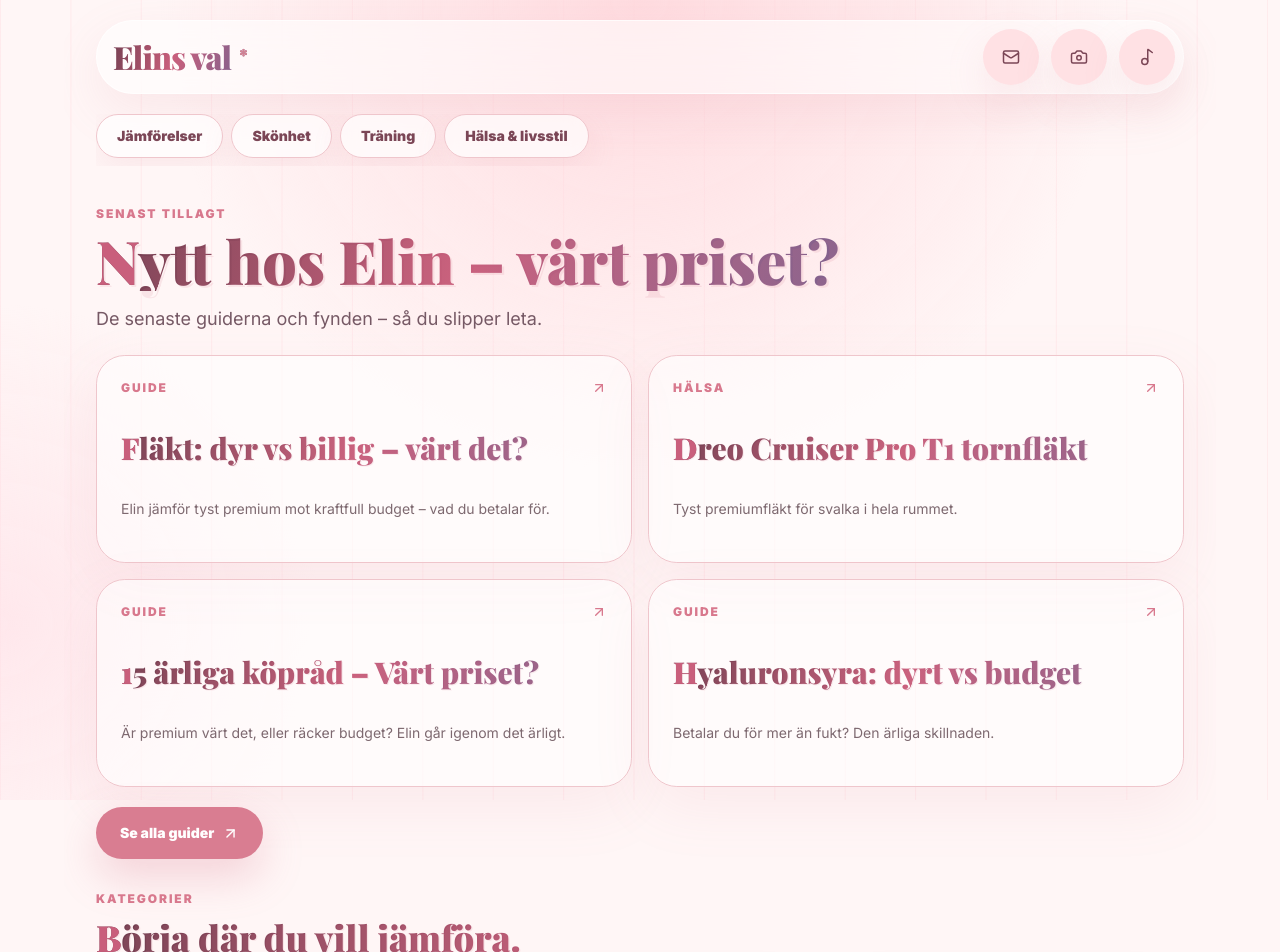
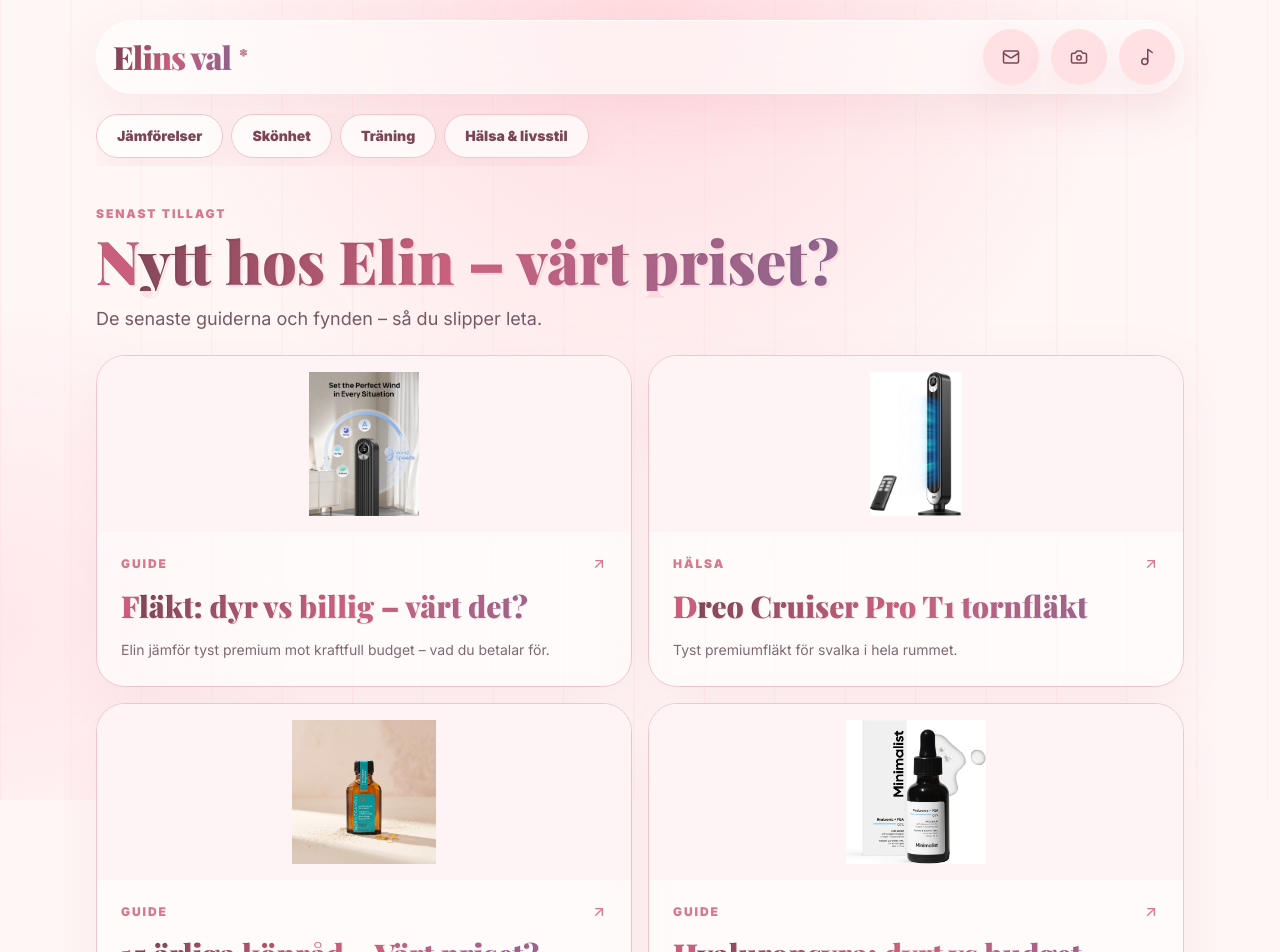
Before and after one commit to viperxgg/smart-art-ai, a Next.js app: page / in a window 1280 px wide. Shown: the top 952 px of the page. Built offline with nearby package versions, Linux system fonts and the light colour scheme; a web font is replaced by a local one.

Commit message:
feat(home): add product images to Senast tillagt cards

```diff
--- a/components/ProductDiscoveryLanding.tsx
+++ b/components/ProductDiscoveryLanding.tsx
@@ -29,6 +29,7 @@
   title: string;
   href: string;
   date: `${number}-${number}-${number}`;
+  image: string;
   blurb: string;
 };
 
@@ -39,6 +40,7 @@
     title: "Fläkt: dyr vs billig – värt det?",
     href: "/guider/flakt-dyr-vs-billig",
     date: "2026-06-26",
+    image: "/products/flakt-dreo/dreo-cruiser-1.webp",
     blurb:
       "Elin jämför tyst premium mot kraftfull budget – vad du betalar för.",
   },
@@ -47,6 +49,7 @@
     title: "Dreo Cruiser Pro T1 tornfläkt",
     href: "/halsa/flakt/dreo-cruiser-pro",
     date: "2026-06-26",
+    image: "/products/flakt-dreo/dreo-cruiser-thumbnail.webp",
     blurb: "Tyst premiumfläkt för svalka i hela rummet.",
   },
   {
@@ -54,6 +57,7 @@
     title: "15 ärliga köpråd – Värt priset?",
     href: "/guider",
     date: "2026-06-26",
+    image: "/products/moroccanoil-harolja/harolja-moroccanoil-thumbnail.webp",
     blurb:
       "Är premium värt det, eller räcker budget? Elin går igenom det ärligt.",
   },
@@ -62,6 +66,8 @@
     title: "Hyaluronsyra: dyrt vs budget",
     href: "/guider/hyaluronsyra-dyrt-vs-budget",
     date: "2026-06-26",
+    image:
+      "/products/minimalist-hyaluronsyra-serum/minimalist-hyaluronsyra-serum-thumbnail.webp",
     blurb: "Betalar du för mer än fukt? Den ärliga skillnaden.",
   },
   {
@@ -69,6 +75,7 @@
     title: "Dyson Airwrap eller varmluftsborste?",
     href: "/guider/dyson-airwrap-eller-varmluftsborste",
     date: "2026-06-25",
+    image: "/products/hot-air-brushes/babyliss-as126e-thumbnail.webp",
     blurb: "Vad du faktiskt får – och när det billigare räcker.",
   },
   {
@@ -76,6 +83,8 @@
     title: "The INKEY List 10% Niacinamide",
     href: "/skonhet/niacinamide-serum",
     date: "2026-06-24",
+    image:
+      "/products/inkey-niacinamide-serum/inkey-niacinamide-serum-thumbnail.webp",
     blurb: "Prisvärt serum som mattar fett och jämnar hudtonen.",
   },
   {
@@ -83,6 +92,8 @@
     title: "Minimalist Hyaluronsyra-serum",
     href: "/skonhet/hyaluronsyra-serum",
     date: "2026-06-20",
+    image:
+      "/products/minimalist-hyaluronsyra-serum/minimalist-hyaluronsyra-serum-thumbnail.webp",
     blurb: "Parfymfritt fukt-serum som återfuktar på flera nivåer.",
   },
 ] satisfies LatestUpdate[];
@@ -218,8 +229,18 @@
             <Link
               key={`${item.href}-${item.date}`}
               href={item.href}
-              className="group grid min-h-[13rem] rounded-[1.8rem] border border-[#efc6cc] bg-white/58 p-5 shadow-[0_20px_58px_rgba(216,131,146,0.1)] transition hover:-translate-y-1 hover:bg-white sm:p-6"
+              className="group flex flex-col overflow-hidden rounded-[1.8rem] border border-[#efc6cc] bg-white/58 shadow-[0_20px_58px_rgba(216,131,146,0.1)] transition hover:-translate-y-1 hover:bg-white"
             >
+              <div className="relative h-40 w-full overflow-hidden bg-[#fff4f5] sm:h-44">
+                <Image
+                  src={item.image}
+                  alt={item.title}
+                  fill
+                  sizes="(min-width: 768px) 24rem, 92vw"
+                  className="object-contain p-4 transition duration-300 group-hover:scale-[1.03]"
+                />
+              </div>
+              <div className="flex flex-1 flex-col p-5 sm:p-6">
                 <div className="flex items-start justify-between gap-3">
                   <div className="flex flex-wrap items-center gap-2">
                     <span className="text-xs font-black uppercase tracking-[0.16em] text-[#D8788D]">
@@ -242,6 +263,7 @@
                 <p className="mt-3 line-clamp-2 text-sm leading-6 text-[#7e6970]">
                   {item.blurb}
                 </p>
+              </div>
             </Link>
           );
         })}
```
Lines whose indentation alone changed are shown as unchanged.
